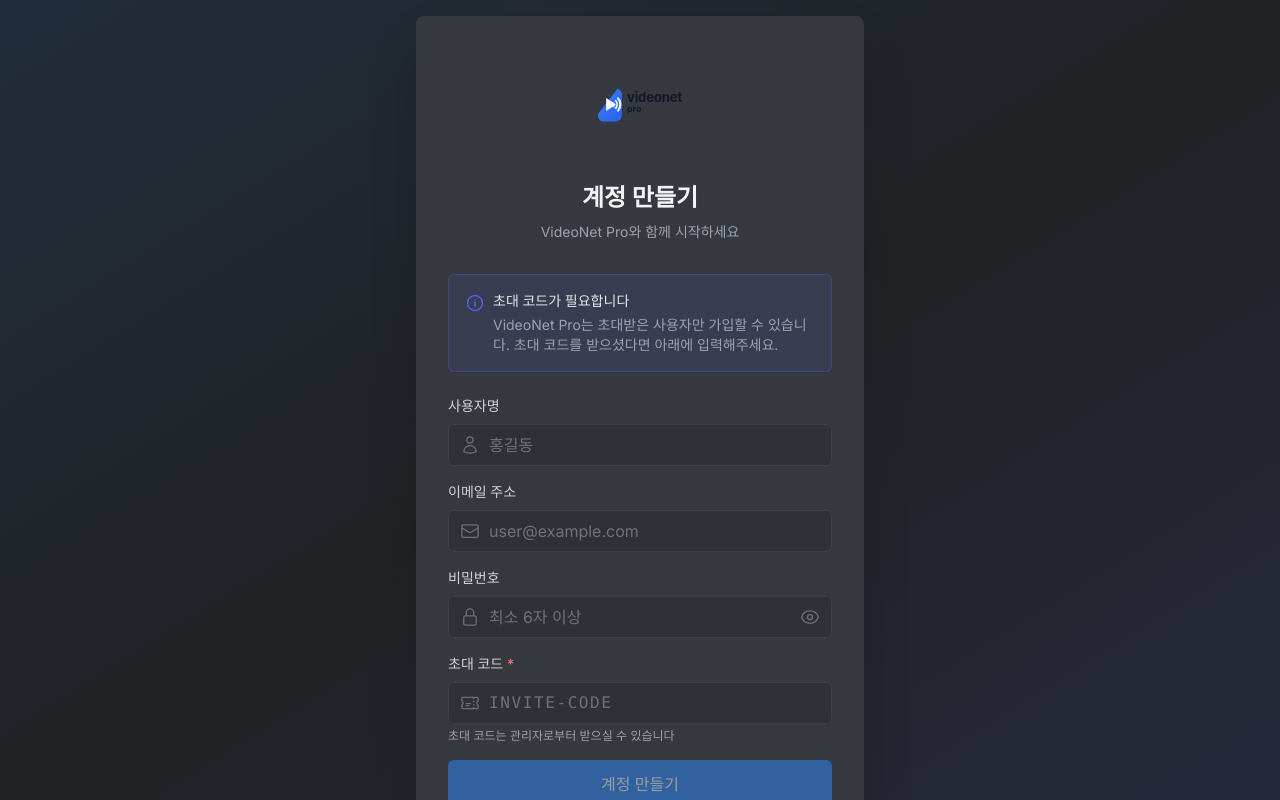
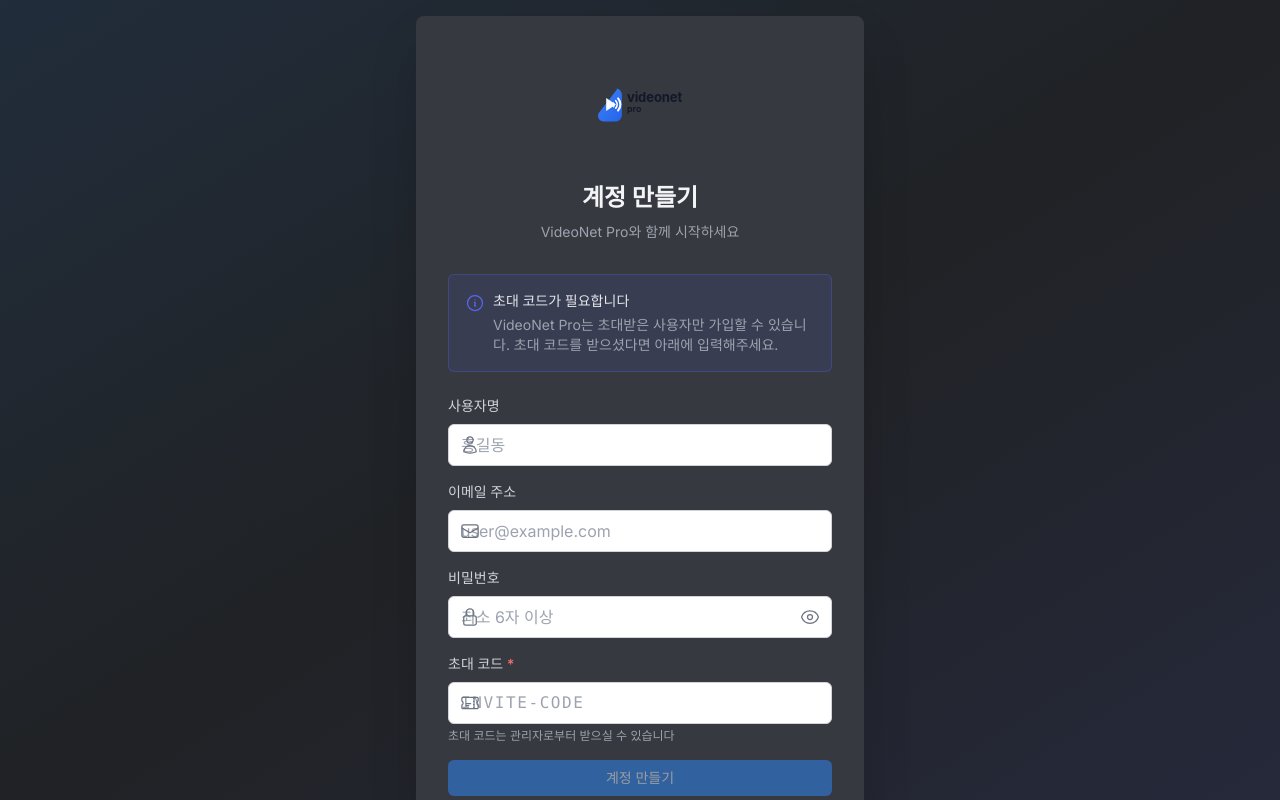
Before and after one commit to FN-Olofmeister/multimedia_final_teamproject, a React (Vite) app in the folder frontend/: page /register in a window 1280 px wide. Shown: the top 800 px of the page. Built offline with nearby package versions, Linux system fonts and the light colour scheme.

Commit message:
Update(1) index.css

```diff
--- a/frontend/src/styles/index.css
+++ b/frontend/src/styles/index.css
@@ -2,15 +2,27 @@
 @tailwind components;
 @tailwind utilities;
 
-/* 기본 레이어 - HTML 요소들의 기본 스타일 설정 */
+/* =========================================
+   BASE 레이어 - HTML 기본 스타일
+   ========================================= */
 @layer base {
-  /* 모든 요소에 부드러운 스크롤 적용 */
+  /* 부드러운 스크롤 */
   html {
     scroll-behavior: smooth;
   }
 
-  /* 기본 body 스타일 - Discord 다크 테마 */
-  body {
+  /* ☀️ 라이트 모드 */
+  html[data-theme='light'] body {
+    @apply bg-gray-50 text-gray-900;
+    font-family: 'Inter', -apple-system, BlinkMacSystemFont, 'Segoe UI', 'Roboto', 'Oxygen',
+      'Ubuntu', 'Cantarell', 'Fira Sans', 'Droid Sans', 'Helvetica Neue',
+      sans-serif;
+    -webkit-font-smoothing: antialiased;
+    -moz-osx-font-smoothing: grayscale;
+  }
+
+  /* 🌙 다크 모드 */
+  html[data-theme='dark'] body {
     @apply bg-discord-dark text-gray-100;
     font-family: 'Inter', -apple-system, BlinkMacSystemFont, 'Segoe UI', 'Roboto', 'Oxygen',
       'Ubuntu', 'Cantarell', 'Fira Sans', 'Droid Sans', 'Helvetica Neue',
@@ -19,34 +31,76 @@
     -moz-osx-font-smoothing: grayscale;
   }
 
-  /* 스크롤바 커스터마이징 - Discord 스타일 */
-  ::-webkit-scrollbar {
+  /* 기본 스크롤바 - 라이트 테마 */
+  html[data-theme='light'] ::-webkit-scrollbar {
     width: 8px;
     height: 8px;
   }
+  html[data-theme='light'] ::-webkit-scrollbar-track {
+    @apply bg-gray-200;
+  }
+  html[data-theme='light'] ::-webkit-scrollbar-thumb {
+    @apply bg-gray-400 rounded-full;
+  }
+  html[data-theme='light'] ::-webkit-scrollbar-thumb:hover {
+    @apply bg-gray-500;
+  }
 
-  ::-webkit-scrollbar-track {
+  /* 다크 모드 스크롤바 */
+  html[data-theme='dark'] ::-webkit-scrollbar {
+    width: 8px;
+    height: 8px;
+  }
+  html[data-theme='dark'] ::-webkit-scrollbar-track {
     @apply bg-discord-darker;
   }
-
-  ::-webkit-scrollbar-thumb {
+  html[data-theme='dark'] ::-webkit-scrollbar-thumb {
     @apply bg-gray-600 rounded-full;
   }
-
-  ::-webkit-scrollbar-thumb:hover {
+  html[data-theme='dark'] ::-webkit-scrollbar-thumb:hover {
     @apply bg-gray-500;
   }
 }
 
-/* 컴포넌트 레이어 - 재사용 가능한 컴포넌트 스타일 */
+/* =========================================
+   COMPONENTS 레이어 - 재사용 컴포넌트 스타일
+   ========================================= */
 @layer components {
-  /* Discord 스타일 버튼 */
+  /* Discord 스타일 버튼 (라이트/다크 공통) */
+  .dashboard-root {
+    @apply bg-gray-50 text-gray-900;
+  }
+  :root[data-theme='dark'] .dashboard-root {
+    @apply bg-discord-dark text-gray-100;
+  }
+
+  /* 사이드바 */
+  .dashboard-sidebar {
+    @apply bg-white border-r border-gray-200;
+  }
+  :root[data-theme='dark'] .dashboard-sidebar {
+    @apply bg-discord-darker border-gray-800;
+  }
+
+  /* 카드(회의 리스트, 빈 상태 카드 등) */
+  .dashboard-card {
+    @apply bg-white border border-gray-200;
+  }
+  :root[data-theme='dark'] .dashboard-card {
+    @apply bg-discord-light border-gray-700;
+  }
+}
+#추가부분
+
   .btn-discord {
     @apply px-4 py-2 bg-discord-brand text-white rounded-md
            hover:bg-discord-brandHover transition-colors duration-200
            font-medium text-sm focus:outline-none focus:ring-2
            focus:ring-discord-brand focus:ring-offset-2
-           focus:ring-offset-discord-dark;
+           focus:ring-offset-gray-50;
+  }
+  html[data-theme='dark'] .btn-discord {
+    @apply focus:ring-offset-discord-dark;
   }
 
   /* Zoom 스타일 버튼 */
@@ -55,7 +109,10 @@
            hover:bg-zoom-hover transition-colors duration-200
            font-medium text-sm focus:outline-none focus:ring-2
            focus:ring-zoom-blue focus:ring-offset-2
-           focus:ring-offset-discord-dark;
+           focus:ring-offset-gray-50;
+  }
+  html[data-theme='dark'] .btn-zoom {
+    @apply focus:ring-offset-discord-dark;
   }
 
   /* 비디오 그리드 컨테이너 */
@@ -63,32 +120,46 @@
     @apply grid gap-2 p-4 h-full w-full;
   }
 
-  /* 비디오 타일 */
+  /* 비디오 타일 - 라이트 기본 */
   .video-tile {
-    @apply relative bg-discord-darker rounded-lg overflow-hidden
-           border border-gray-700 hover:border-gray-600
-           transition-all duration-200;
+    @apply relative bg-white rounded-lg overflow-hidden
+           border border-gray-200 hover:border-gray-300
+           shadow-sm transition-all duration-200;
+  }
+  /* 다크 모드용 비디오 타일 */
+  html[data-theme='dark'] .video-tile {
+    @apply bg-discord-darker border-gray-700 hover:border-gray-600 shadow-none;
   }
 
   /* 사이드바 아이템 */
   .sidebar-item {
-    @apply flex items-center px-3 py-2 rounded-md text-gray-400
-           hover:bg-discord-hover hover:text-gray-100
+    @apply flex items-center px-3 py-2 rounded-md text-gray-700
+           hover:bg-gray-200 hover:text-gray-900
            transition-all duration-200 cursor-pointer;
+  }
+  html[data-theme='dark'] .sidebar-item {
+    @apply text-gray-400 hover:bg-discord-hover hover:text-gray-100;
   }
 
   /* 채팅 메시지 */
   .chat-message {
-    @apply flex items-start px-4 py-2 hover:bg-discord-hover
+    @apply flex items-start px-4 py-2 hover:bg-gray-100
            transition-colors duration-200;
+  }
+  html[data-theme='dark'] .chat-message {
+    @apply hover:bg-discord-hover;
   }
 
   /* 입력 필드 */
   .input-field {
-    @apply w-full px-3 py-2 bg-discord-darker text-gray-100
-           border border-gray-700 rounded-md
+    @apply w-full px-3 py-2 bg-white text-gray-900
+           border border-gray-300 rounded-md
            focus:outline-none focus:border-discord-brand
-           placeholder-gray-500 transition-colors duration-200;
+           placeholder-gray-400 transition-colors duration-200;
+  }
+  html[data-theme='dark'] .input-field {
+    @apply bg-discord-darker text-gray-100
+           border-gray-700 placeholder-gray-500;
   }
 
   /* 모달 오버레이 */
@@ -99,14 +170,18 @@
 
   /* 모달 컨텐츠 */
   .modal-content {
-    @apply bg-discord-light rounded-lg shadow-xl p-6
+    @apply bg-white rounded-lg shadow-xl p-6
            max-w-md w-full mx-4 animate-scale-up;
   }
-}
+  html[data-theme='dark'] .modal-content {
+    @apply bg-discord-light;
+  }
 
-/* 유틸리티 레이어 - 특별한 유틸리티 클래스 */
+
+/* =========================================
+   UTILITIES 레이어 - 유틸 클래스
+   ========================================= */
 @layer utilities {
-  /* 텍스트 선택 방지 */
   .no-select {
     -webkit-user-select: none;
     -moz-user-select: none;
@@ -114,7 +189,6 @@
     user-select: none;
   }
 
-  /* 드래그 방지 */
   .no-drag {
     -webkit-user-drag: none;
     -khtml-user-drag: none;
@@ -123,69 +197,35 @@
     user-drag: none;
   }
 
-  /* 부드러운 전환 효과 */
   .transition-smooth {
     transition: all 0.3s cubic-bezier(0.4, 0, 0.2, 1);
   }
 
-  /* 글로우 효과 */
   .glow {
     box-shadow: 0 0 20px rgba(88, 101, 242, 0.4);
   }
 
-  /* 비디오 그리드 레이아웃 - 참가자 수에 따른 동적 그리드 */
-  .grid-1 {
-    grid-template-columns: 1fr;
-  }
+  .grid-1 { grid-template-columns: 1fr; }
+  .grid-2 { grid-template-columns: repeat(2, 1fr); }
+  .grid-3, .grid-4 { grid-template-columns: repeat(2, 1fr); }
+  .grid-5, .grid-6 { grid-template-columns: repeat(3, 1fr); }
+  .grid-7, .grid-8, .grid-9 { grid-template-columns: repeat(3, 1fr); }
+  .grid-10, .grid-11, .grid-12 { grid-template-columns: repeat(4, 1fr); }
 
-  .grid-2 {
-    grid-template-columns: repeat(2, 1fr);
-  }
-
-  .grid-3, .grid-4 {
-    grid-template-columns: repeat(2, 1fr);
-  }
-
-  .grid-5, .grid-6 {
-    grid-template-columns: repeat(3, 1fr);
-  }
-
-  .grid-7, .grid-8, .grid-9 {
-    grid-template-columns: repeat(3, 1fr);
-  }
-
-  .grid-10, .grid-11, .grid-12 {
-    grid-template-columns: repeat(4, 1fr);
-  }
-
-  /* 큰 화면용 그리드 */
   @media (min-width: 1024px) {
-    .grid-3 {
-      grid-template-columns: repeat(3, 1fr);
-    }
-
-    .grid-4 {
-      grid-template-columns: repeat(2, 1fr);
-    }
-
-    .grid-7, .grid-8 {
-      grid-template-columns: repeat(4, 1fr);
-    }
-
-    .grid-9 {
-      grid-template-columns: repeat(3, 1fr);
-    }
+    .grid-3 { grid-template-columns: repeat(3, 1fr); }
+    .grid-4 { grid-template-columns: repeat(2, 1fr); }
+    .grid-7, .grid-8 { grid-template-columns: repeat(4, 1fr); }
+    .grid-9 { grid-template-columns: repeat(3, 1fr); }
   }
 }
 
-/* 애니메이션 관련 스타일 */
+/* =========================================
+   애니메이션 / 기타
+   ========================================= */
 @keyframes pulse-dot {
-  0%, 100% {
-    opacity: 1;
-  }
-  50% {
-    opacity: 0.5;
-  }
+  0%, 100% { opacity: 1; }
+  50% { opacity: 0.5; }
 }
 
 .pulse-dot {
```
